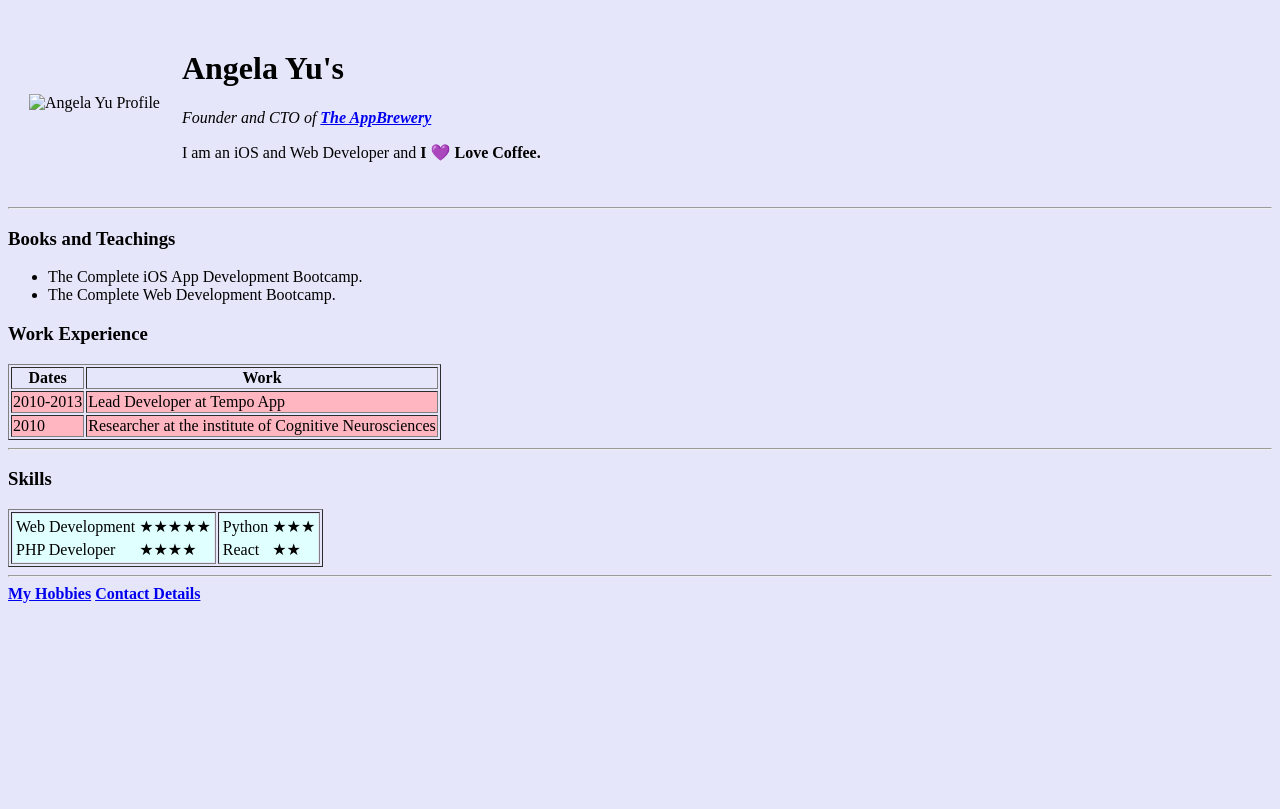
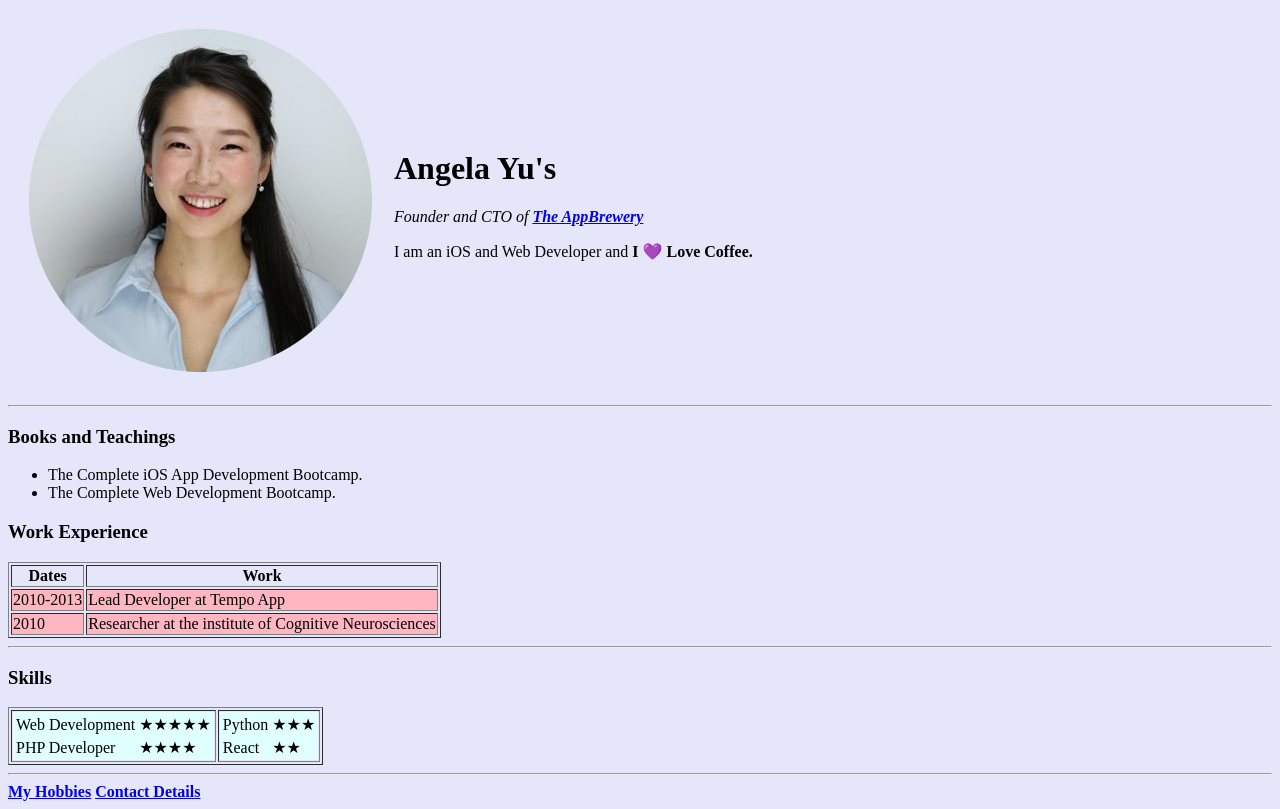
Before and after one commit to splndid/cv, a plain HTML site: page index.html in a window 1280 px wide. Drawn offline with Linux system fonts and the light colour scheme.

Commit message:
Update index.html

```diff
--- a/index.html
+++ b/index.html
@@ -9,7 +9,7 @@
 <body bgcolor="lavender">
   <table cellspacing="20">
     <tr>
-      <td><img src="img/Angela.png" alt="Angela Yu Profile"/></td>
+      <td><img src="Angela.png" alt="Angela Yu Profile"/></td>
       <td>
         <h1>Angela Yu's</h1>
         <p>
```
